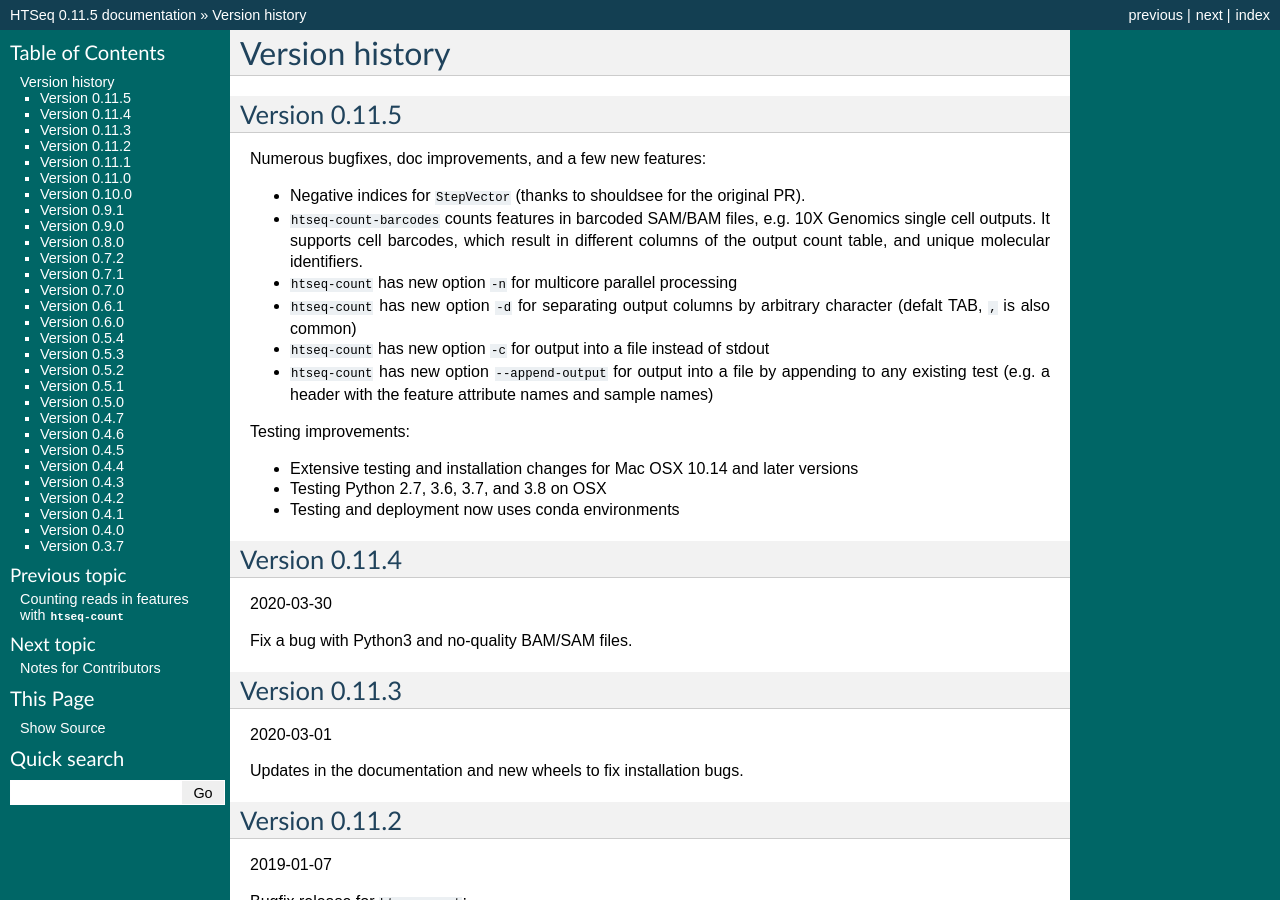
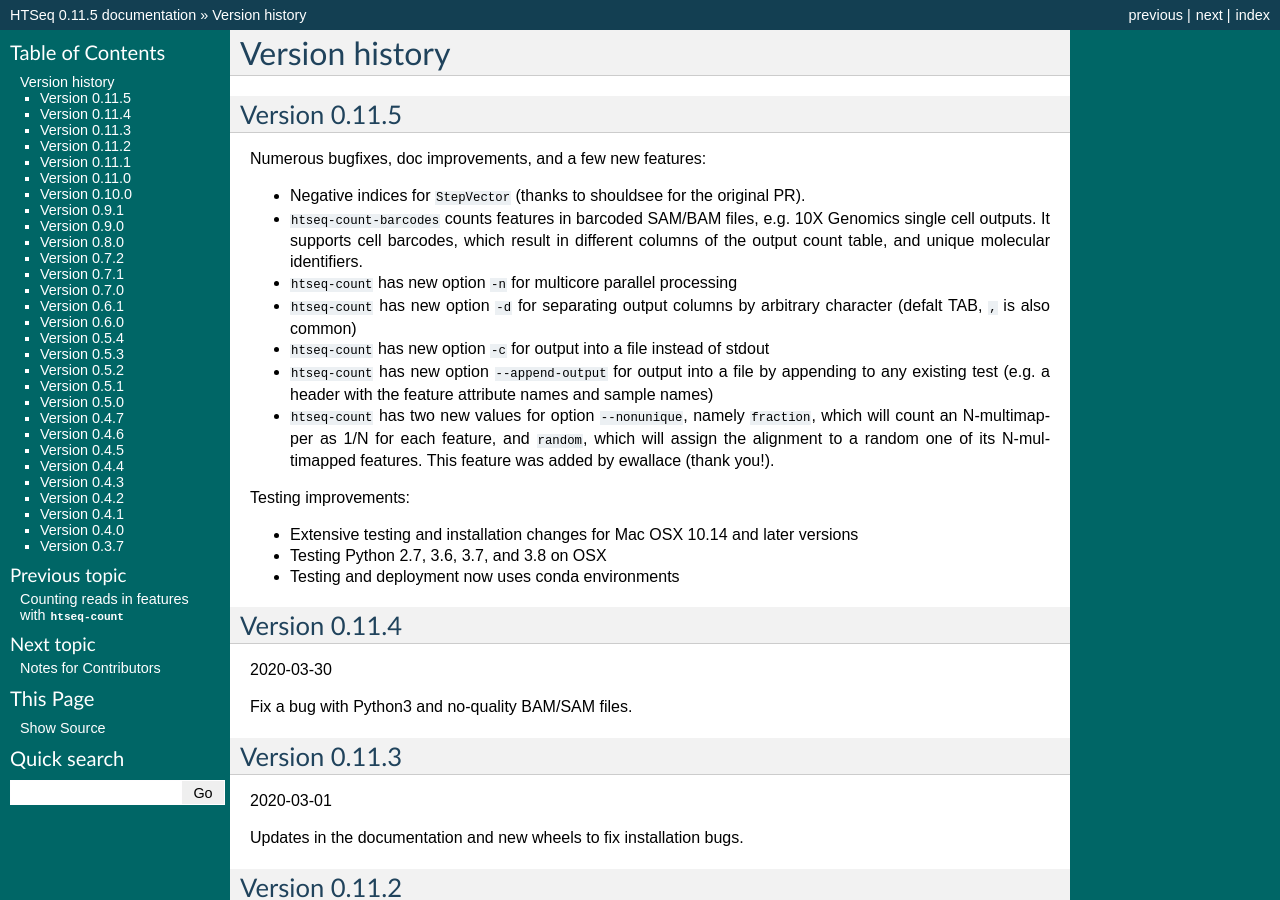
Before and after one commit to simon-anders/htseq, a Sphinx documentation site: the page built from python3/doc/history.rst, in a window 1280 px wide and 900 px high. Built offline with Sphinx 7.4.7, drawn with Linux system fonts in a browser that asks for light colours.

Commit message:
Update history docs

```diff
--- a/python3/doc/history.rst
+++ b/python3/doc/history.rst
@@ -19,6 +19,10 @@
 - ``htseq-count`` has new option ``-c`` for output into a file instead of stdout
 - ``htseq-count`` has new option ``--append-output`` for output into a file by appending to
   any existing test (e.g. a header with the feature attribute names and sample names)
+- ``htseq-count`` has two new values for option ``--nonunique``, namely ``fraction``, which
+  will count an N-multimapper as 1/N for each feature, and ``random``, which will assign
+  the alignment to a random one of its N-multimapped features. This feature was added by
+  ewallace (thank you!).
 
 Testing improvements:
 
```
